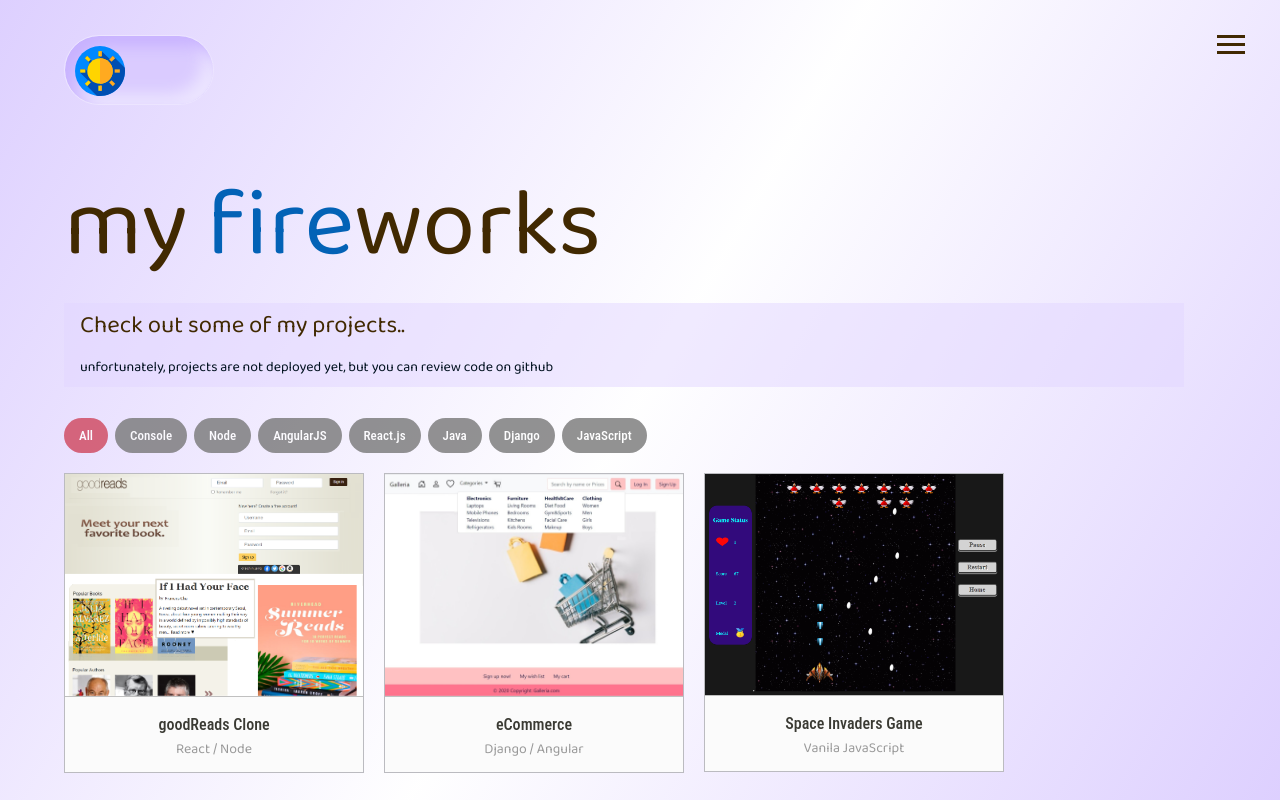
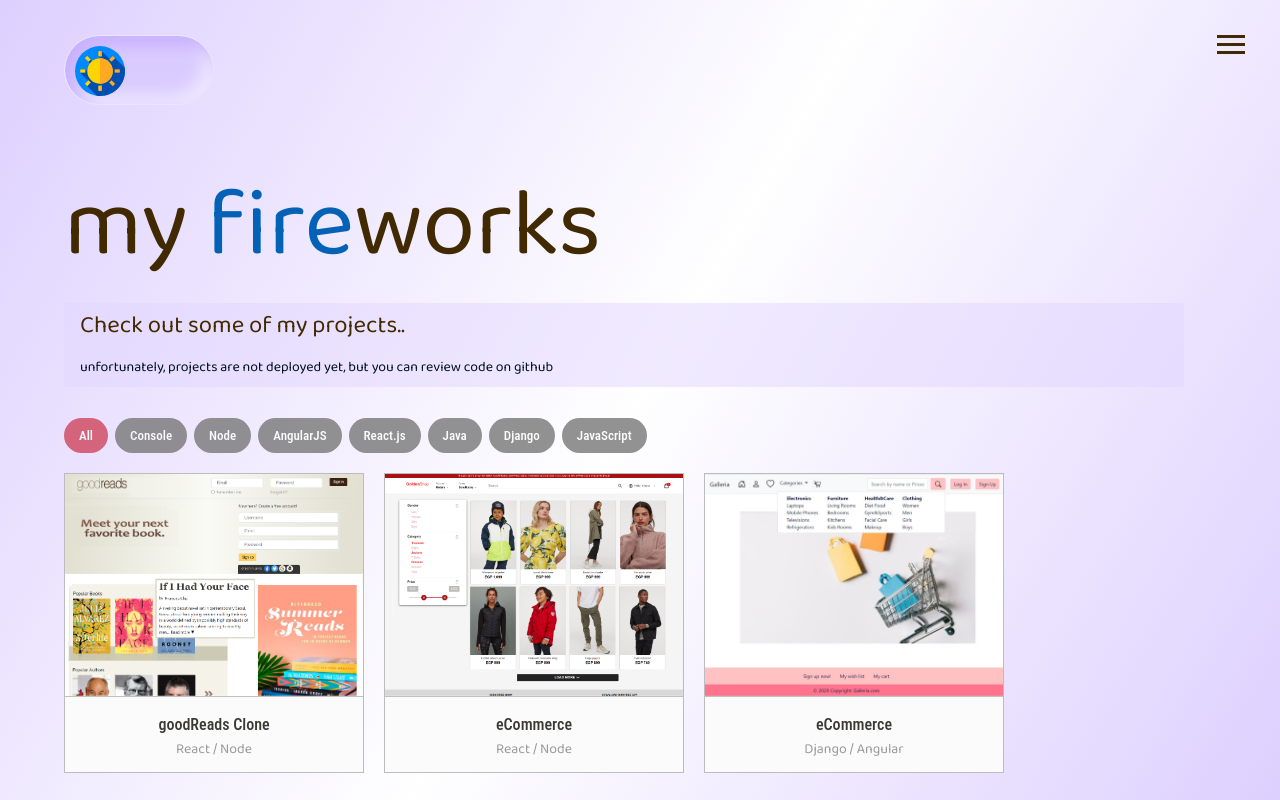
Before and after one commit to mofath/Portfolio--Sass, a website: page works.html in a window 1280 px wide. Shown: the top 800 px of the page. Drawn offline with nearby package versions, Linux system fonts and the light colour scheme.

Commit message:
Update works.html

```diff
--- a/works.html
+++ b/works.html
@@ -108,7 +108,7 @@
                 </a>
             </li>
 
-            <!-- <li class="item react node">
+            <li class="item react node">
                 <a href="https://github.com/mofath/eCommerce-full--MERN-Redux" target="_blank">
                     <div class="project-img">
                         <img src="img/projects/ecommerce-mern.png">
@@ -121,7 +121,7 @@
                         <span class="category">React / Node</span>
                     </div>
                 </a>
-            </li> -->
+            </li>
 
             <li class="item angular django">
                 <a href="https://github.com/mofath/eCommerce--Django-Angular" target="_blank">
```
